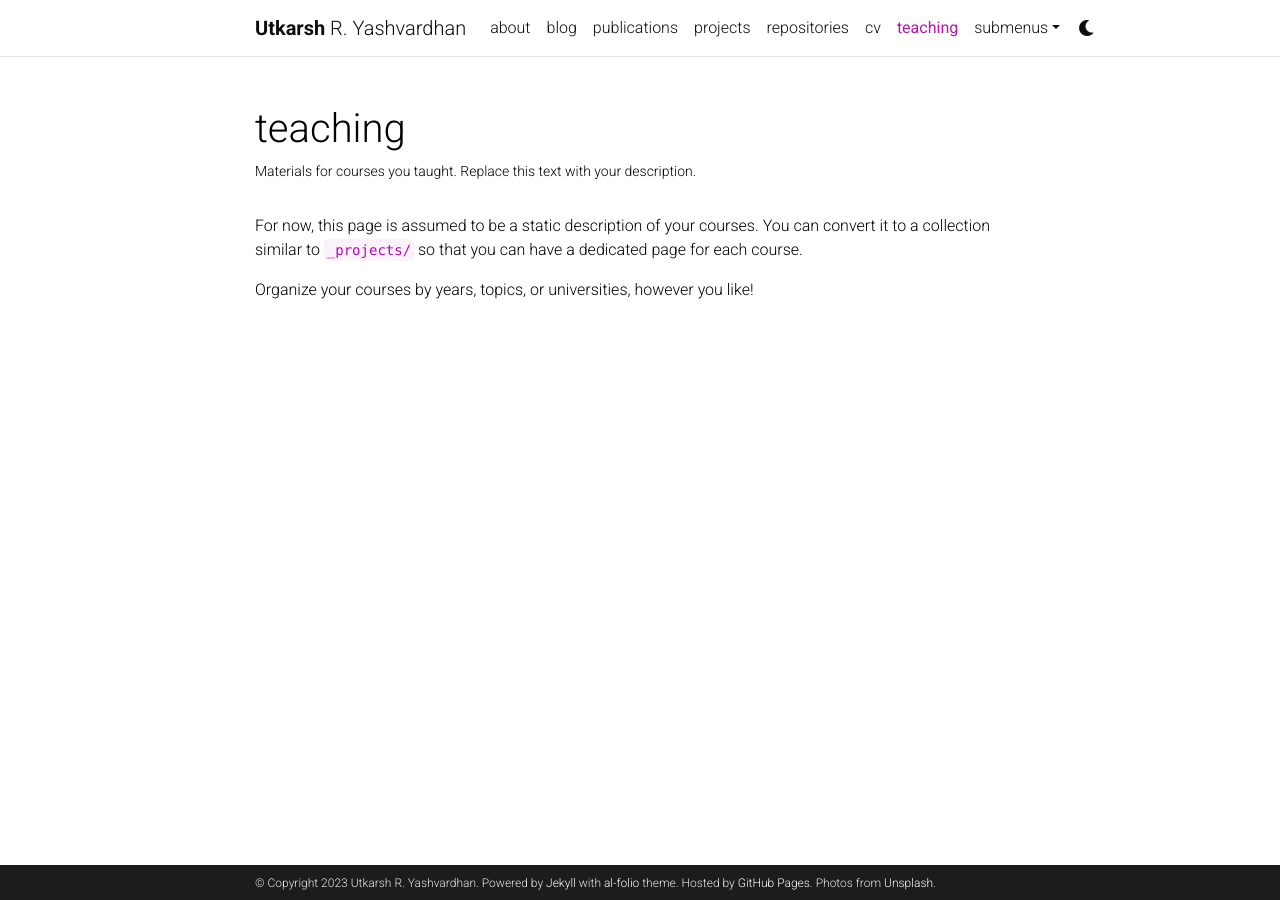
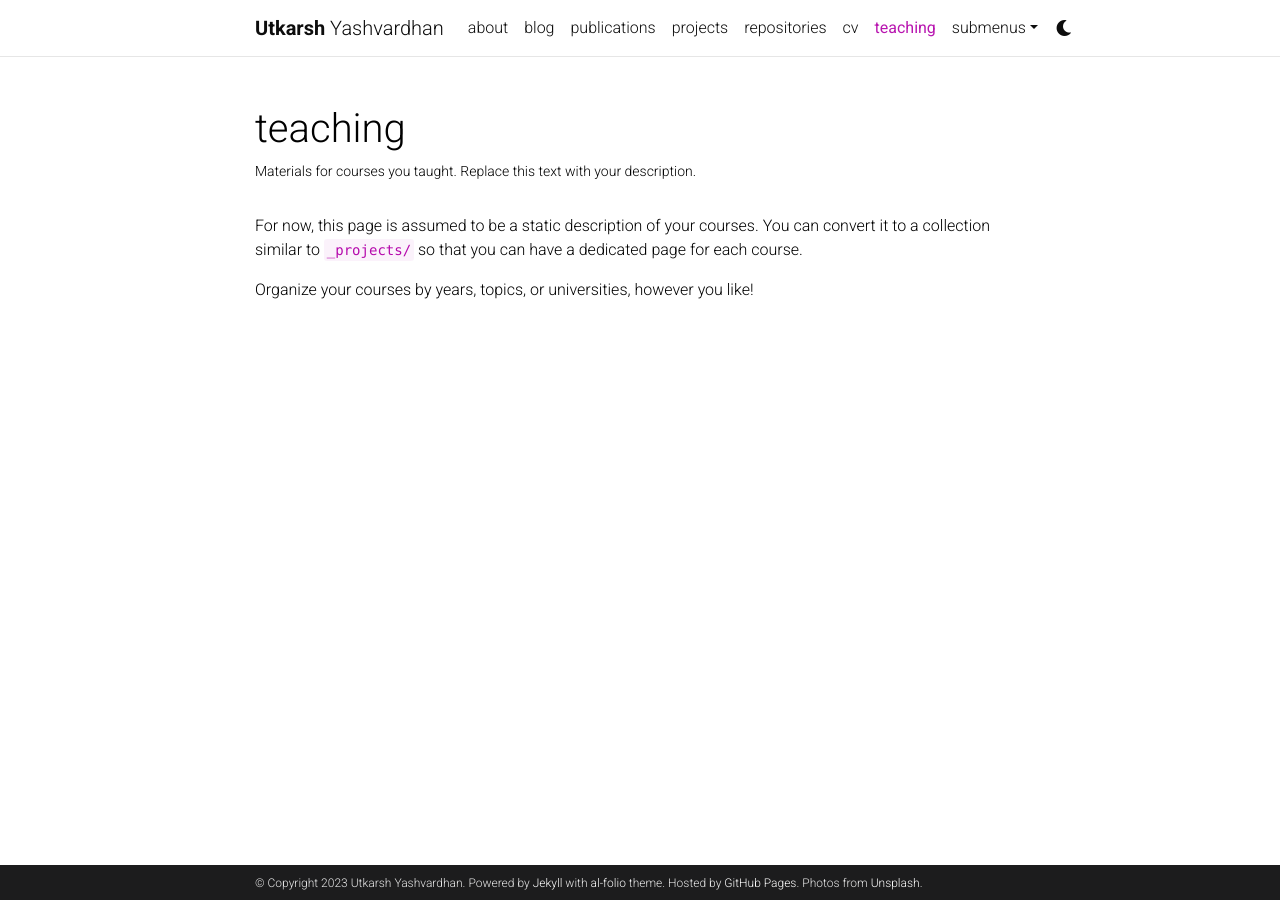
Before and after one commit to utkarshyashvardhan11/utkarsh-yashvardhan.github.io, a Jekyll site: the page built from _pages/teaching.md, in a window 1280 px wide. Built offline with Jekyll 4.4.1, drawn with Linux system fonts in a browser that asks for light colours; full-size pictures stand in for the smaller copies a plugin makes; comment, search, counter and statistics services are not loaded; a style sheet for code colours, icons or effects is not loaded.

```diff
--- a/_config.yml
+++ b/_config.yml
@@ -4,7 +4,7 @@
 
 title: blank # the website title (if blank, full name will be used instead)
 first_name: Utkarsh
-middle_name: R.
+middle_name:
 last_name: Yashvardhan
 email: utkarshyashvardhan11@gmail.com
 description: > # the ">" symbol means to ignore newlines until "footer_text:"
```
Also changed, not shown: _pages/about.md (+1 -1 lines), assets/img/prof_pic.jpeg (renamed from img/prof_pic.jpg).
